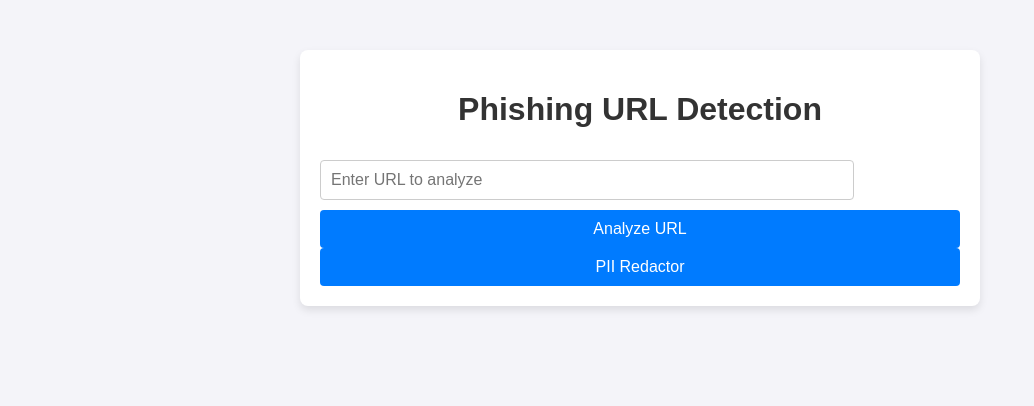
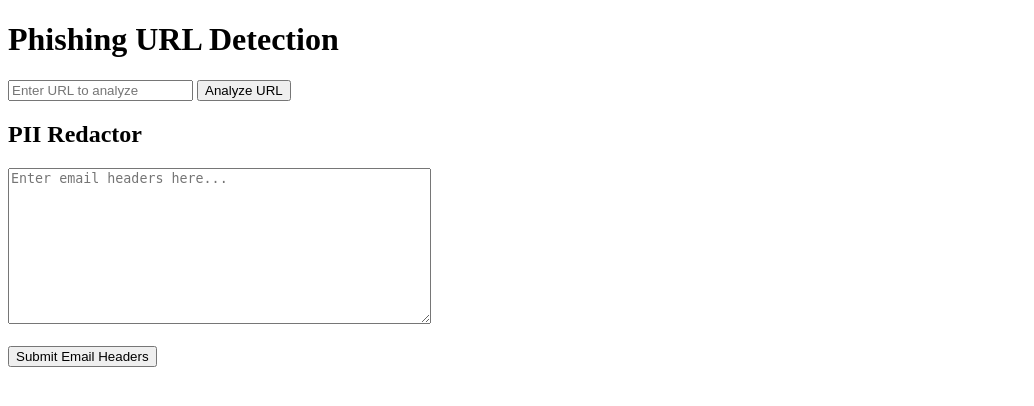
Before and after one commit to shriprad/phishingwebsite, a Flask app: page / in a window 1280 px wide. Shown: the top 406 px of the page, without its empty margins (0-1034 px from the left). Run offline with Flask 2, Linux system fonts and the light colour scheme.

Commit message:
Update index.html

```diff
--- a/templates/index.html
+++ b/templates/index.html
@@ -5,54 +5,7 @@
     <meta name="viewport" content="width=device-width, initial-scale=1.0">
     <title>Phishing Detector</title>
     <style>
-        body {
-            font-family: Arial, sans-serif;
-            background-color: #f4f4f9;
-            color: #333;
-            margin: 0;
-            padding: 0;
-        }
-        .container {
-            width: 50%;
-            margin: 50px auto;
-            padding: 20px;
-            background-color: #fff;
-            border-radius: 8px;
-            box-shadow: 0 4px 8px rgba(0, 0, 0, 0.1);
-        }
-        h1 {
-            text-align: center;
-        }
-        input[type="text"] {
-            width: 80%;
-            padding: 10px;
-            margin: 10px 0;
-            font-size: 16px;
-            border: 1px solid #ccc;
-            border-radius: 4px;
-        }
-        button {
-            width: 100%;
-            padding: 10px;
-            font-size: 16px;
-            background-color: #007bff;
-            color: white;
-            border: none;
-            border-radius: 4px;
-            cursor: pointer;
-        }
-        button:hover {
-            background-color: #0056b3;
-        }
-        .justification, .email-analysis {
-            margin-top: 20px;
-            padding: 10px;
-            background-color: #e9ecef;
-            border-radius: 5px;
-        }
-        .hidden {
-            display: none;
-        }
+        /* Your existing styles here */
     </style>
 </head>
 <body>
@@ -71,28 +24,19 @@
         </div>
         {% endif %}
 
-        <button id="piiButton" onclick="showPiiForm()">PII Redactor</button>
+        <h2>PII Redactor</h2>
+        <form method="POST" action="/pii-redactor">
+            <textarea name="email_headers" rows="10" cols="50" placeholder="Enter email headers here..." required></textarea><br><br>
+            <button type="submit">Submit Email Headers</button>
+        </form>
 
-        <div id="piiForm" class="hidden">
-            <form method="POST" action="/pii" id="piiFormSubmit">
-                <textarea name="email_headers" rows="6" placeholder="Enter email headers here..." required></textarea><br>
-                <button type="submit">Submit for Analysis</button>
-            </form>
-        </div>
-
-        {% if email_analysis %}
-        <div class="email-analysis">
-            <h3>Email Redaction Analysis</h3>
-            <p>{{ email_analysis }}</p>
+        {% if pii_justification %}
+        <div class="justification">
+            <h3>PII Redaction Justification</h3>
+            <p>{{ pii_justification }}</p>
         </div>
         {% endif %}
     </div>
 
-    <script>
-        function showPiiForm() {
-            var form = document.getElementById('piiForm');
-            form.classList.toggle('hidden');
-        }
-    </script>
 </body>
 </html>
```
